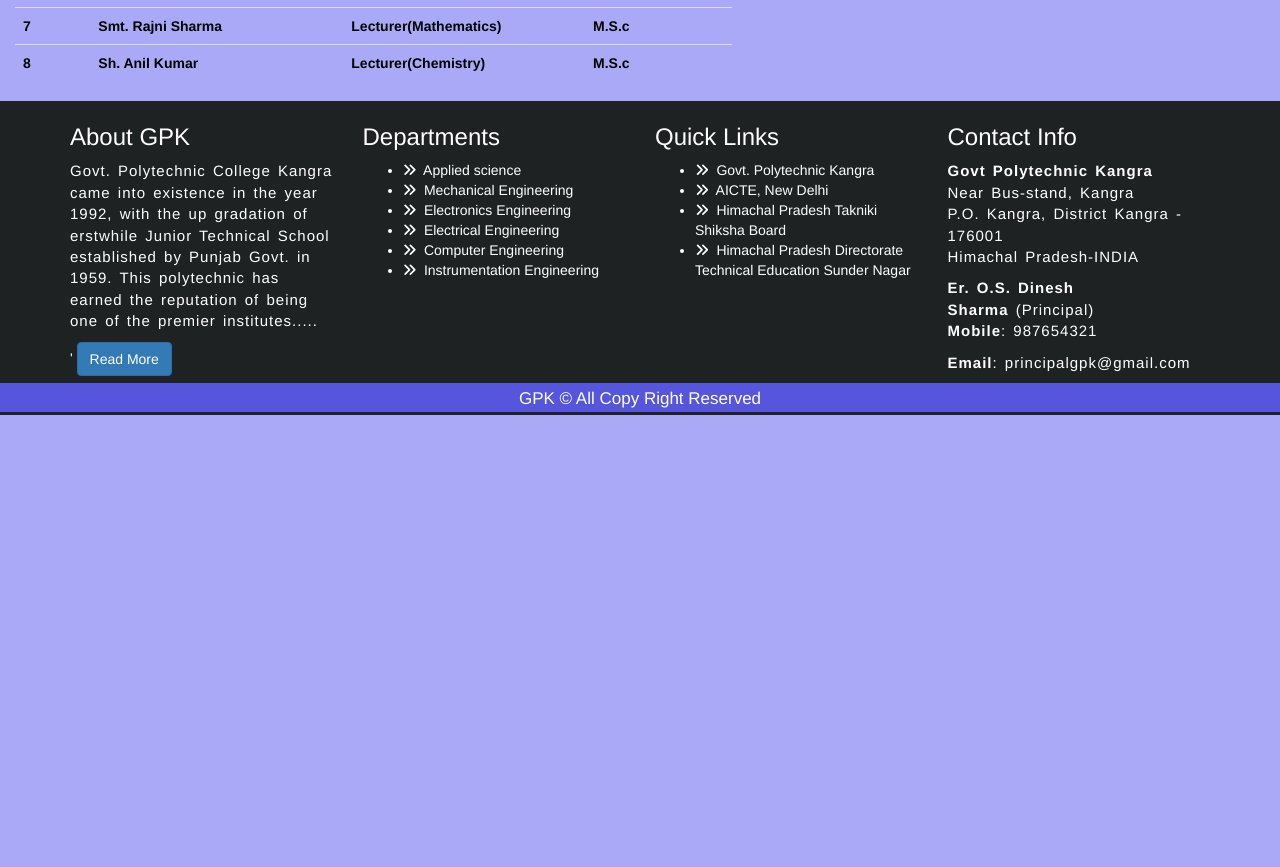
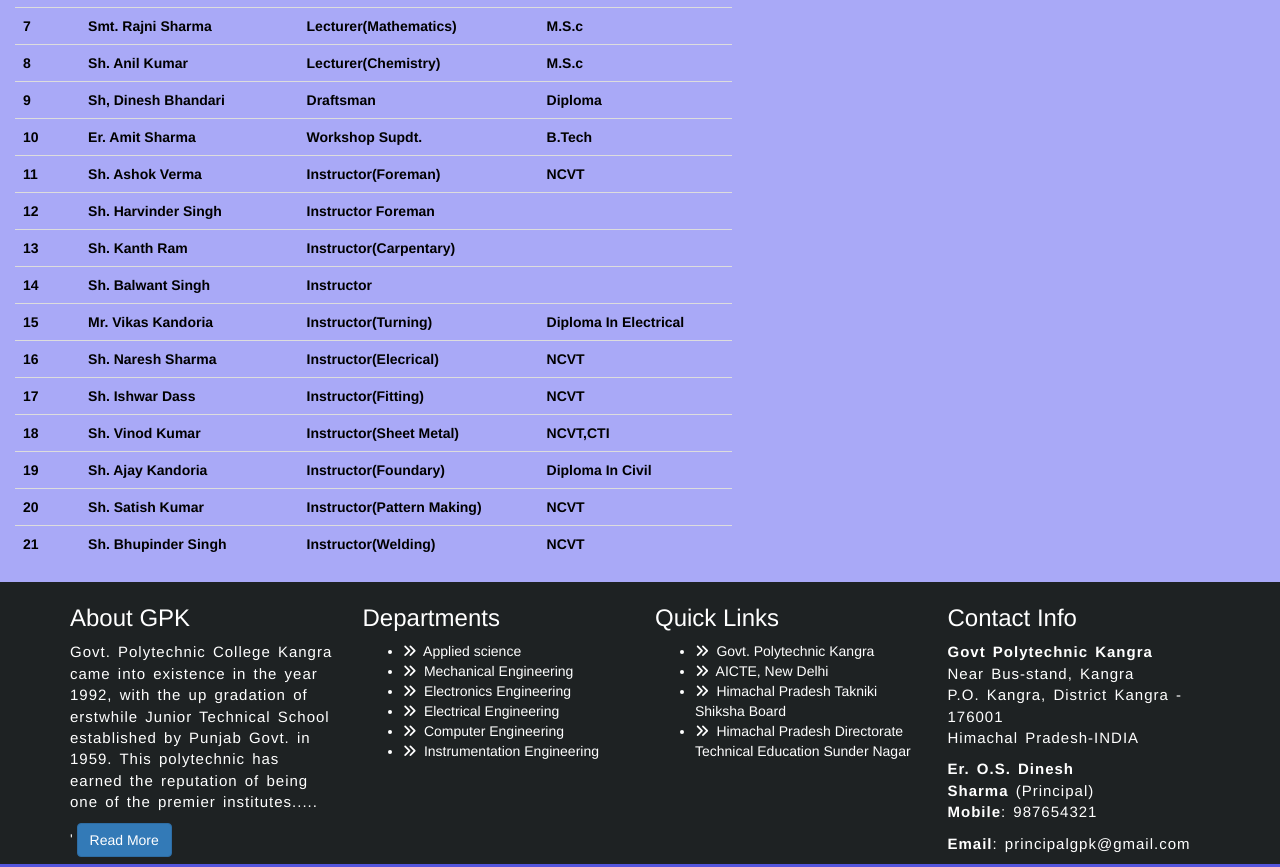
Before and after one commit to samstyle321/gpk, a plain HTML site: page applied.html in a window 1280 px wide. Shown: the part 1185-2052 px from the top of the page. Before the commit the page ends 1600 px from the top, so only its background shows below. Drawn offline with Linux system fonts and the light colour scheme.

Commit message:
updating

```diff
--- a/applied.html
+++ b/applied.html
@@ -171,6 +171,80 @@
 	            <td>Lecturer(Chemistry)</td>
 	            <td>M.S.c</td>
 	          </tr>
+	          <tr>
+	            <td>9</td>
+	            <td>Sh, Dinesh Bhandari </td>
+	            <td>Draftsman</td>
+	            <td>Diploma</td>
+	            </tr>
+	          <tr>
+	            <td>10</td>
+	            <td>Er. Amit Sharma </td>
+	            <td>Workshop Supdt.</td>
+	            <td>B.Tech</td>
+	          </tr>
+	          <tr>
+	            <td>11</td>
+	            <td>Sh. Ashok Verma </td>
+	            <td>Instructor(Foreman)</td>
+	            <td>NCVT</td>
+	          </tr>
+	          <tr>
+	            <td>12</td>
+	            <td>Sh. Harvinder Singh </td>
+	            <td>Instructor Foreman</td>
+	            <td></td>
+	          </tr>
+	          <tr>
+	            <td>13</td>
+	            <td>Sh. Kanth Ram</td>
+	            <td>Instructor(Carpentary)</td>
+	            <td></td>
+	          </tr>
+	          <tr>
+	            <td>14</td>
+	            <td>Sh. Balwant Singh </td>
+	            <td>Instructor</td>
+	            <td></td>
+	           </tr>
+	           <tr>
+	            <td>15</td>
+	            <td>Mr. Vikas Kandoria </td>
+	            <td>Instructor(Turning)</td>
+	            <td>Diploma In Electrical</td>
+	           </tr>
+	            <td>16</td>
+	            <td>Sh. Naresh Sharma </td>
+	            <td>Instructor(Elecrical)</td>
+	            <td>NCVT</td>
+	           </tr>
+	            <td>17</td>
+	            <td>Sh. Ishwar Dass </td>
+	            <td>Instructor(Fitting)</td>
+	            <td>NCVT</td>
+	           </tr>
+	            <td>18</td>
+	            <td>Sh. Vinod Kumar</td>
+	            <td>Instructor(Sheet Metal)</td>
+	            <td>NCVT,CTI</td>
+	           </tr>
+	            <td>19</td>
+	            <td>Sh. Ajay Kandoria </td>
+	            <td>Instructor(Foundary)</td>
+	            <td>Diploma In Civil</td>
+	           </tr>
+	           </tr>
+	            <td>20</td>
+	            <td>Sh. Satish Kumar </td>
+	            <td>Instructor(Pattern Making)</td>
+	            <td>NCVT</td>
+	           </tr>
+	           </tr>
+	            <td>21</td>
+	            <td>Sh. Bhupinder Singh </td>
+	            <td>Instructor(Welding)</td>
+	            <td>NCVT</td>
+	           </tr>
 
 	      </tbody>
 	      </table>
--- a/asset/stylesheets/style.css
+++ b/asset/stylesheets/style.css
@@ -33,6 +33,9 @@ header{
 .navbar-header .navbar-brand, .navbar-default .navbar-nav > li > a {
     letter-spacing: 1.2px;
     }
+    .sr-only{
+    	color: #fff;
+    }
 /*
 .collapse ul li a{
 	font-size: 25px;
@@ -61,6 +64,9 @@ button{
 }
 .links{
 	text-align: center;
+}
+.collapsed{
+	color: #fff;
 }
 
 /*
```
Also changed, not shown: asset/stylesheets/facility.css (added, +14 -0 lines), electronics.html (+1 -0 lines), library.html (+20 -0 lines).
